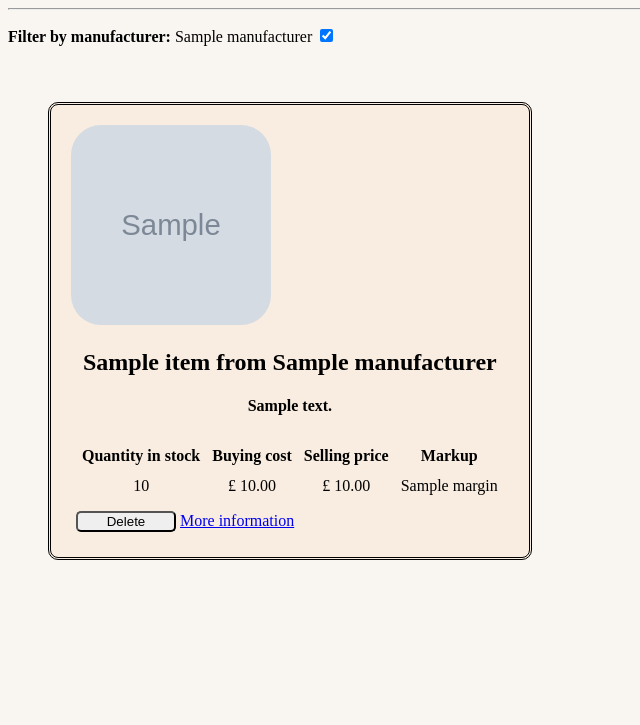
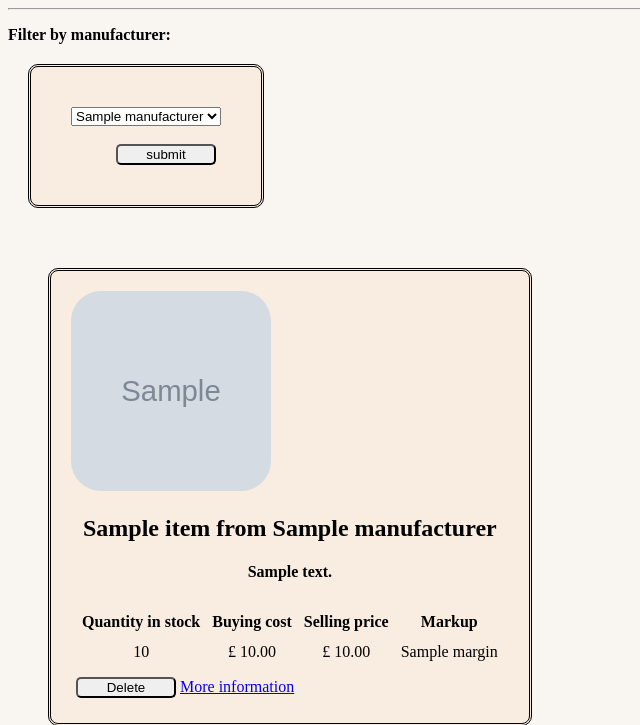
Before and after one commit to fraserr1991/Week_05_Project, a Flask app: template templates/inventory/index.html in a window 1280 px wide. Shown: the part 138-863 px from the top of the page, without its empty margins (0-640 px from the left). Before the commit the page ends 698 px from the top, so only its background shows below. Run offline with Flask 2, Linux system fonts and the light colour scheme; the template is opened without the code that fills it: most values are stand-ins (such as "Sample title", 1, 10 or a date in 2020); grey boxes marked "Sample" are stand-in pictures.

Commit message:
Can filter the inventory list by manufacturer

```diff
--- a/templates/inventory/index.html
+++ b/templates/inventory/index.html
@@ -2,12 +2,16 @@
 {% block content %}
 <hr>
 <p><b>Filter by manufacturer:</b>
-{% for manufacturer in manufacturers %}
-<label class="container" value="{{ manufacturer.id }}">{{ manufacturer.name }}
-  <input type="checkbox" checked="checked" value="{{manufacturer.id}}" >
-  <span class="checkmark"></span>
-</label>
-{% endfor %}
+<form class="form-inline-2" action="/inventory/filter/test" method="POST">
+    <select id="manufacturer" name="manufacturer_id">
+        {% for manufacturer in manufacturers %}
+          <option value="{{ manufacturer.id }}">{{ manufacturer.name }}</option>
+        {% endfor %}
+    </select>
+    <div class="submit-container-inventory">
+    <br><input type="submit" id="submit" name="submit" value="submit">
+  </div>
+</form>
 </p>
 
 <div class="item-container">
--- a/templates/manufacturer/edit_manufacturer.html
+++ b/templates/manufacturer/edit_manufacturer.html
@@ -2,7 +2,7 @@
 {% block content %}
 <hr>
 <h2> Edit item: </h2><br>
-  <form class="form-inline-2" action="/manufacturer/{{ manufacturer.id }}" method="post">
+  <form class="form-inline-2" action="/manufacturer/{{ manufacturer.id }}" method="GET">
       <label for="name">Manufacturer name:</label>
       <input type="text" id="namre" name="name" value="{{ manufacturer.name }}">
       <br><label for=established>Established:</label>
```
Also changed, not shown: controllers/shop_controller.py (+8 -0 lines), repositories/inventory_repository.py (+14 -0 lines).
